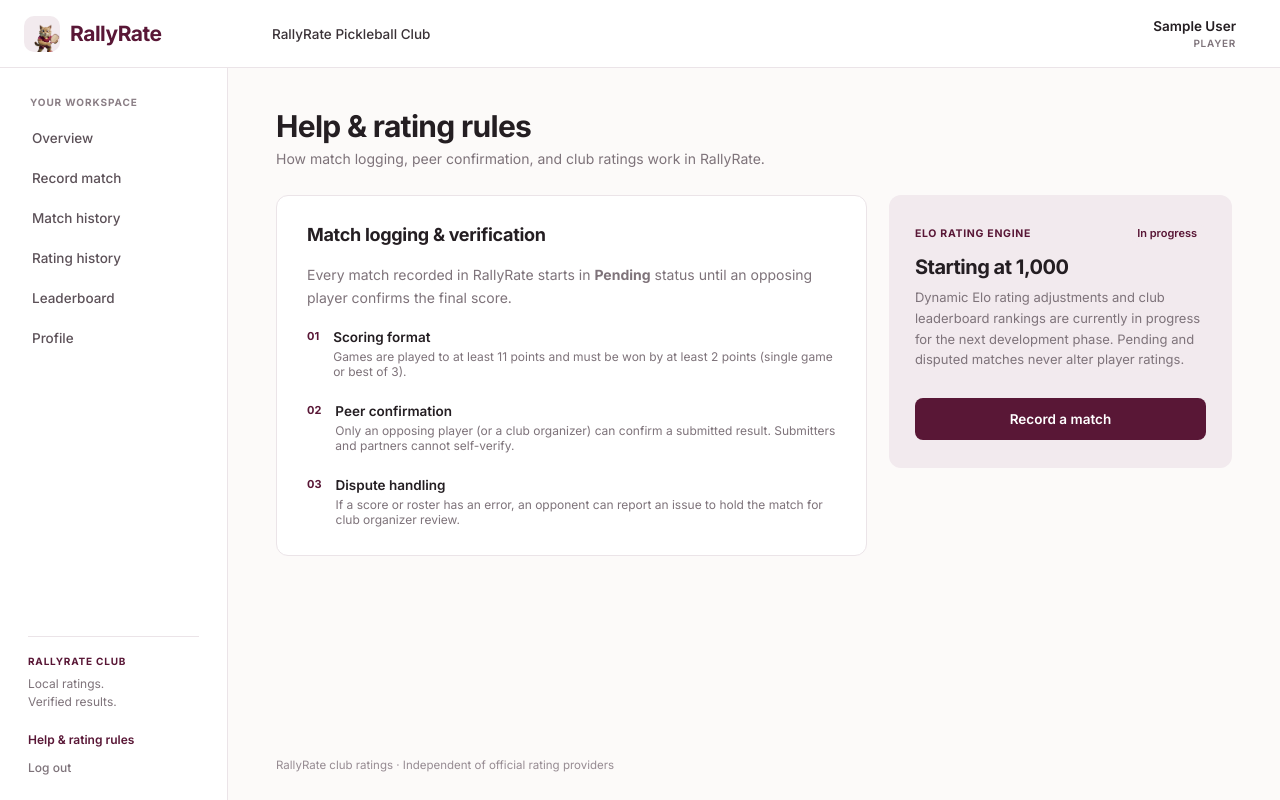
After one commit to Bochikoyy/RallyRate-Caipang-Chrisnel-G7, a Django app: page /ratings/rules/ in a window 1280 px wide. The commit adds this page. Run offline with Django 5.2, Linux system fonts and the light colour scheme; the visitor is signed in with stand-in values (Sample User, id 1); parts of the project's set-up code (start-up, migrations or seed data) failed here and were passed over.

Commit message:
style(ui): clean up sidebar Help & rating rules link and add rules page

```diff
--- a/apps/ratings/urls.py
+++ b/apps/ratings/urls.py
@@ -6,4 +6,5 @@ app_name = "ratings"
 
 urlpatterns = [
     path("", views.rating_history, name="history"),
+    path("rules/", views.rating_rules, name="rules"),
 ]
--- a/apps/ratings/views.py
+++ b/apps/ratings/views.py
@@ -31,3 +31,8 @@ def rating_history(request):
             "verified_count": len(verified_matches),
         },
     )
+
+
+@login_required
+def rating_rules(request):
+    return render(request, "ratings/rules.html")
--- a/static/css/site.css
+++ b/static/css/site.css
@@ -317,22 +317,16 @@
   gap: 10px;
 }
 
-.ws-help-note {
-  display: inline-flex;
-  align-items: center;
-  gap: 6px;
+.ws-help-link {
+  display: inline-block;
   font-size: 12px;
   font-weight: 600;
   color: var(--ws-plum);
-}
-
-.ws-help-note small {
-  padding: 2px 6px;
-  border-radius: 999px;
-  background: var(--ws-blush);
-  color: var(--ws-plum);
-  font-size: 10px;
-  font-weight: 600;
+  white-space: nowrap;
+}
+
+.ws-help-link:hover {
+  text-decoration: underline;
 }
 
 .ws-foot-links form {
--- /dev/null
+++ b/templates/ratings/rules.html
@@ -0,0 +1,56 @@
+{% extends 'workspace_base.html' %}
+{% block title %}Help & rating rules · RallyRate{% endblock %}
+{% block content %}
+<section class="ws-page-head">
+  <div>
+    <h1>Help &amp; rating rules</h1>
+    <p class="ws-page-sub">How match logging, peer confirmation, and club ratings work in RallyRate.</p>
+  </div>
+</section>
+
+<div class="ws-detail-grid">
+  <section class="ws-setup-card">
+    <h2>Match logging &amp; verification</h2>
+    <p class="ws-hero-copy" style="max-width: none; margin-bottom: 18px;">
+      Every match recorded in RallyRate starts in <strong>Pending</strong> status until an opposing player confirms the final score.
+    </p>
+    <ol class="ws-steps-list">
+      <li>
+        <span class="ws-step-num">01</span>
+        <div>
+          <strong class="ws-step-title">Scoring format</strong>
+          <p>Games are played to at least 11 points and must be won by at least 2 points (single game or best of 3).</p>
+        </div>
+      </li>
+      <li>
+        <span class="ws-step-num">02</span>
+        <div>
+          <strong class="ws-step-title">Peer confirmation</strong>
+          <p>Only an opposing player (or a club organizer) can confirm a submitted result. Submitters and partners cannot self-verify.</p>
+        </div>
+      </li>
+      <li>
+        <span class="ws-step-num">03</span>
+        <div>
+          <strong class="ws-step-title">Dispute handling</strong>
+          <p>If a score or roster has an error, an opponent can report an issue to hold the match for club organizer review.</p>
+        </div>
+      </li>
+    </ol>
+  </section>
+
+  <aside class="ws-public-card">
+    <div>
+      <div style="display: flex; align-items: center; justify-content: space-between; gap: 10px; margin-bottom: 12px;">
+        <p class="ws-eyebrow" style="margin: 0;">ELO RATING ENGINE</p>
+        <span class="ws-inprogress-pill">In progress</span>
+      </div>
+      <h2 class="ws-public-name" style="font-size: 20px;">Starting at 1,000</h2>
+      <p class="ws-public-sub" style="line-height: 1.6; margin-top: 8px;">
+        Dynamic Elo rating adjustments and club leaderboard rankings are currently in progress for the next development phase. Pending and disputed matches never alter player ratings.
+      </p>
+    </div>
+    <a class="ws-btn ws-btn-primary" href="{% url 'matches:create' %}">Record a match</a>
+  </aside>
+</div>
+{% endblock %}
--- a/templates/workspace_base.html
+++ b/templates/workspace_base.html
@@ -6,7 +6,7 @@
   <meta name="viewport" content="width=device-width, initial-scale=1">
   <meta name="theme-color" content="#591736">
   <title>{% block title %}RallyRate{% endblock %}</title>
-  <link rel="stylesheet" href="{% static 'css/site.css' %}?v=20261126-profile-skeletal">
+  <link rel="stylesheet" href="{% static 'css/site.css' %}?v=20261126-sidebar-fix">
 </head>
 <body class="ws-body {% block body_class %}{% endblock %}">
   <header class="ws-topbar">
@@ -49,7 +49,8 @@
         <p class="ws-club-eyebrow">{{ request.user.home_court|default:"RALLYRATE CLUB"|upper }}</p>
         <p class="ws-club-tagline">Local ratings.<br>Verified results.</p>
         <div class="ws-foot-links">
-          <span class="ws-help-note">Help &amp; rating rules <small>In progress</small></span>
+          {% url 'ratings:rules' as rules_url %}
+          <a class="ws-help-link" href="{{ rules_url|default:'#' }}">Help &amp; rating rules</a>
           <form method="post" action="{% url 'accounts:logout' %}">
             {% csrf_token %}
             <button class="ws-logout-btn" type="submit">Log out</button>
```
